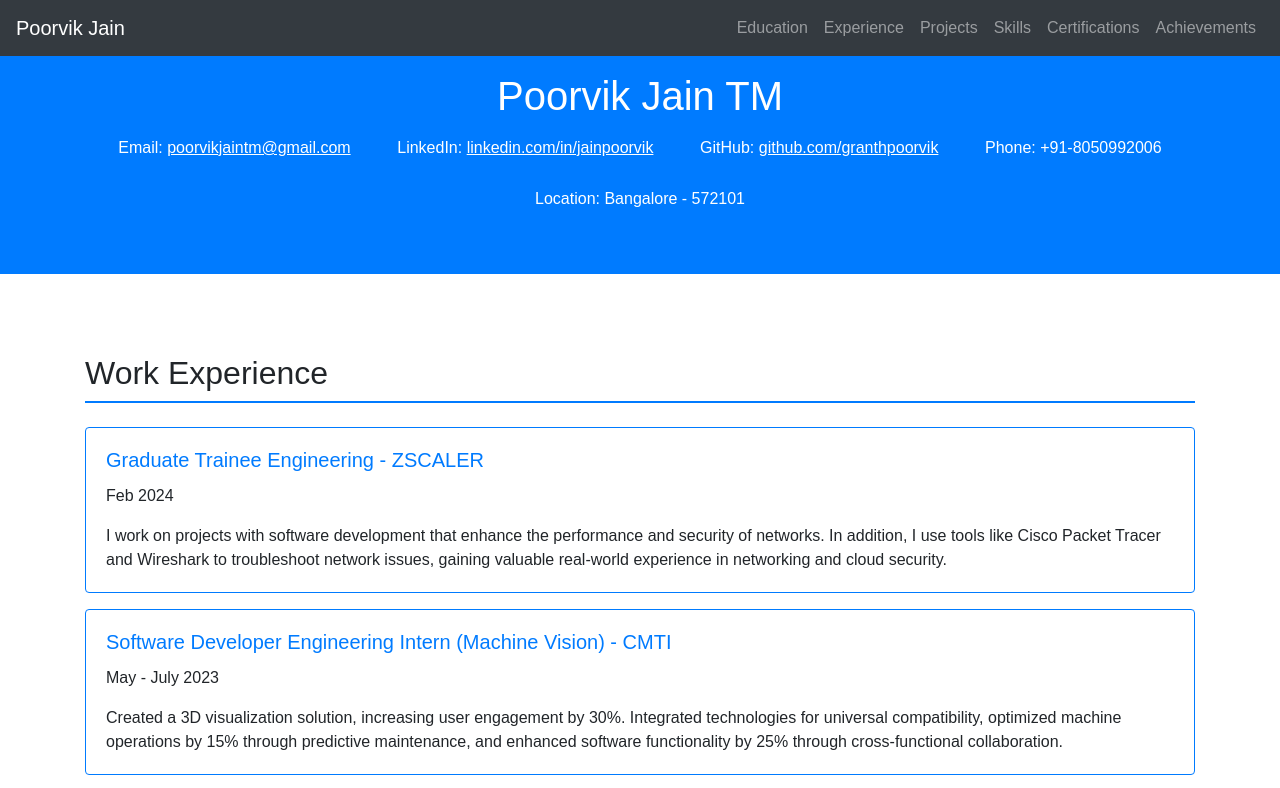
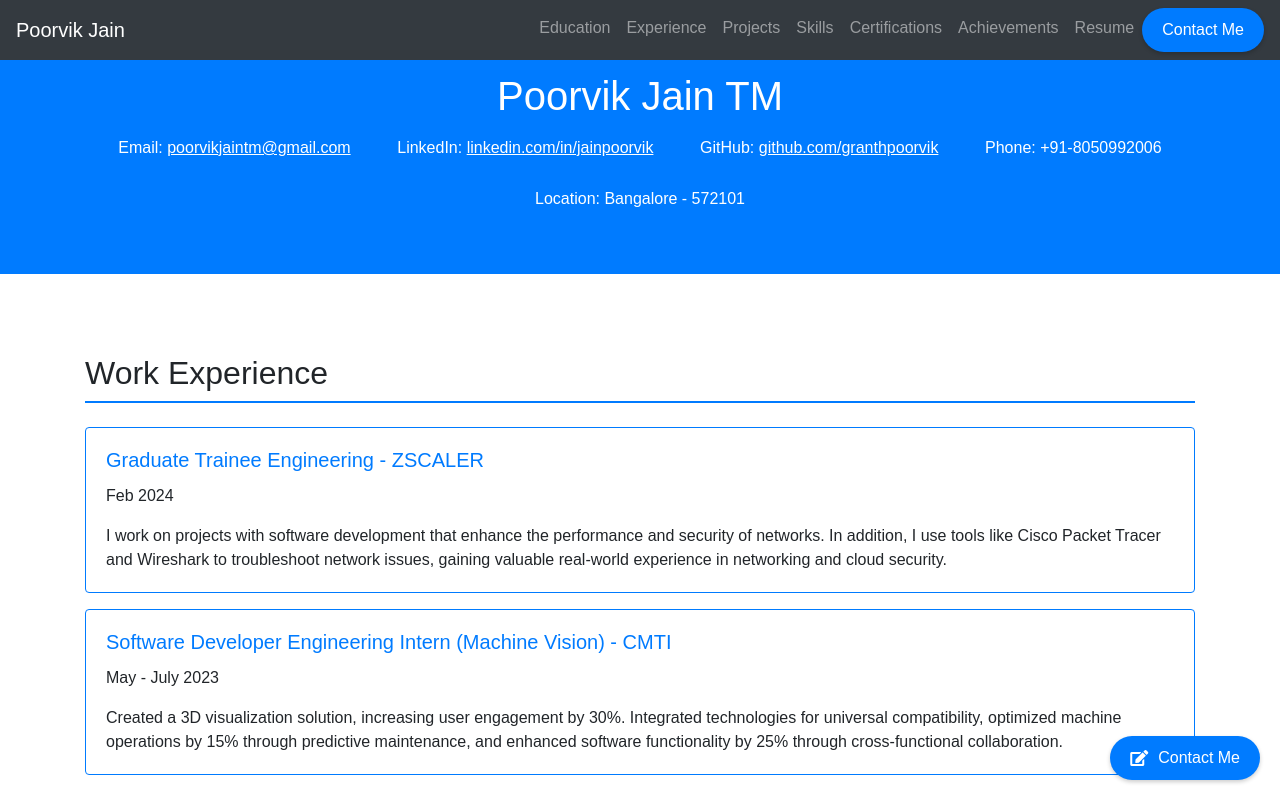
Before and after one commit to granthpoorvik/portfolio, a plain HTML site: page index.html in a window 1280 px wide. Shown: the top 788 px of the page. Drawn offline with nearby package versions, Linux system fonts and the light colour scheme.

Commit message:
added pdf download button

```diff
--- a/index.html
+++ b/index.html
@@ -17,12 +17,16 @@
         </button>
         <div class="collapse navbar-collapse" id="navbarNav">
             <ul class="navbar-nav ml-auto">
+
                 <li class="nav-item"><a class="nav-link" href="#education">Education</a></li>
                 <li class="nav-item"><a class="nav-link" href="#work-experience">Experience</a></li>
                 <li class="nav-item"><a class="nav-link" href="#projects">Projects</a></li>
                 <li class="nav-item"><a class="nav-link" href="#skills">Skills</a></li>
                 <li class="nav-item"><a class="nav-link" href="#certifications">Certifications</a></li>
                 <li class="nav-item"><a class="nav-link" href="#achievements">Achievements</a></li>
+                <li class="nav-item"><a class="nav-link" href=".\poorvik jain_1.pdf" type="" download="poorvikjaintm.pdf">Resume</a></li>
+                <li class="nav-item"><a id="feeder1" class="nav-link" href="https://forms.gle/your-google-form-link"   target="_blank">Contact Me</a></li>
+
             </ul>
         </div>
     </nav>
@@ -119,9 +123,14 @@
                 <a href="https://github.com/granthpoorvik/" class="text-white" target="_blank"><i class="fab fa-github"></i></a>
                 <a href="tel:+918050992006" class="text-white"><i class="fas fa-phone"></i></a>
                 <a href="https://www.google.com/maps/place/Bangalore+-+572101" class="text-white" target="_blank"><i class="fas fa-map-marker-alt"></i></a>
+                <a id="feeder12" class="text-white" href="https://forms.gle/your-google-form-link"  target="_blank">Contact Me</a>
             </div>
         </div>
     </footer>
+    <a href="https://forms.gle/your-google-form-link" target="_blank" class="fixed-button">
+        <i class="fas fa-edit"></i> Contact Me
+    </a>
+
 
     <script src="https://code.jquery.com/jquery-3.5.1.slim.min.js"></script>
     <script src="https://cdn.jsdelivr.net/npm/@popperjs/core@2.5.4/dist/umd/popper.min.js"></script>
--- a/styles.css
+++ b/styles.css
@@ -90,3 +90,46 @@ footer {
     nav-down: auto;
     scroll-behavior: auto;
 }
+
+/* this is for the fixed box that is contact mee
+*/
+.fixed-button {
+    position: fixed;
+    bottom: 20px;
+    right: 20px;
+    background-color: #007bff;
+    color: white;
+    padding: 10px 20px;
+    border-radius: 50px;
+    text-align: center;
+    font-size: 16px;
+    text-decoration: none;
+    box-shadow: 0 2px 4px rgba(0, 0, 0, 0.2);
+    z-index: 1000;
+    display: flex;
+    align-items: center;
+}
+
+.fixed-button i {
+    margin-right: 10px;
+}
+
+#feeder1
+{
+    background-color: #007bff;
+    color: white;
+    padding: 10px 20px;
+    border-radius: 50px;
+    text-align: center;
+    font-size: 16px;
+    text-decoration: none;
+    box-shadow: 0 2px 4px rgba(0, 0, 0, 0.2);
+    z-index: 1000;
+    display: flex;
+    align-items: center;
+}
+
+#feeder12
+{
+    font-size: large;
+}
```
Also changed, not shown: 1 other file.
